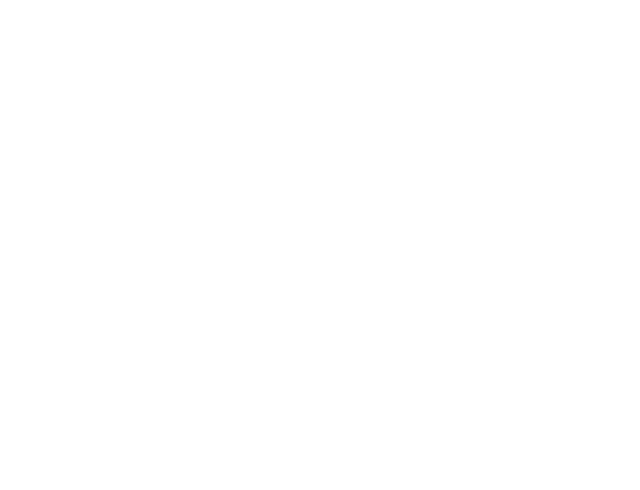
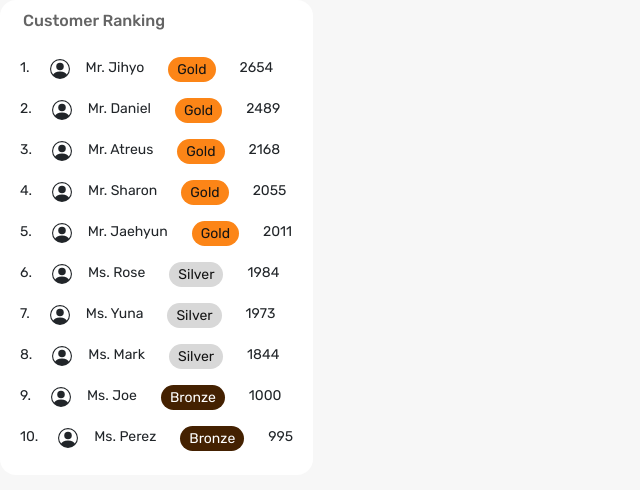
Before and after one commit to Capstone-MSIB-Altera-Batch-4/frontend_react, a React (Vite) app in the folder pos-capstone/: page /dashboard in a window 1280 px wide. Before the commit this address had no page. Shown: the top 490 px of the page, without its empty margins (0-640 px from the left). Built offline with nearby package versions, Linux system fonts and the light colour scheme; a web font is replaced by a local one.

Commit message:
component logic fix

```diff
--- a/pos-capstone/src/App.jsx
+++ b/pos-capstone/src/App.jsx
@@ -5,6 +5,7 @@
 import Login from './page/Login/Login';
 import { BrowserRouter as Router, Route,  Routes } from 'react-router-dom';
 import Landing from './page/Landing/Landing';
+import Dashboard from './page/Dashboard/Dashboard';
 
 
 function App() {
@@ -17,7 +18,7 @@
         <Routes>
           <Route path="/login" element={<Login />} />
           <Route path="/" element={<Landing />} />
-
+          <Route path="/dashboard" element={<Dashboard />} />
         </Routes>
       </Router>
 
--- a/pos-capstone/src/component/CustomerRanking/RangkingList.jsx
+++ b/pos-capstone/src/component/CustomerRanking/RangkingList.jsx
@@ -1,11 +1,27 @@
 import React from 'react'
 import RankingItem from './RankingItem'
+import './Styles/CustomerRanking.css'
+import { customerData } from '../../data/dashboardDummyData'
 
 const CustomerRanking = () => {
+  let number = 0;
+  let sortedData = customerData.sort((cust1, cust2) => (cust2.point - cust1.point));
   return (
-    <div>
-      {/* nnti dimap datanya */}
-      {/* <RankingItem point={} name={}/> */}
+    <div className='customer-ranking'>
+      <h4 className='title text-xl-left'>Customer Ranking</h4>
+    <div className='ranking-list'>
+     {sortedData?.slice(0, 10).map((customer) => {
+        return (
+          <div className='d-flex'>
+            <p className='max-w-fit number'>{number += 1}.</p>
+            <RankingItem
+              point={customer.point}
+              name={customer.name}
+            />
+          </div>
+        )
+     })}
+    </div>
     </div>
   )
 }
--- a/pos-capstone/src/component/CustomerRanking/RankingItem.jsx
+++ b/pos-capstone/src/component/CustomerRanking/RankingItem.jsx
@@ -1,8 +1,9 @@
 import React from 'react'
+import { PersonCircle } from 'react-bootstrap-icons'
 import RankingLabel from '../../element/RankingLabel/RankingLabel'
+import './Styles/CustomerRanking.css'
 
 const RankingItem = ({point, name}) => {
-  let number = 0;
   const getLabel = () => {
     if (point <= 1000) {
        return "bronze"
@@ -13,9 +14,9 @@
     }
   }
   return (
-    <div className='d-flex gap-4'>
-      <p>{number += 1}.</p>
-      <div className='d-flex gap-2'>
+    <div className='rank-item d-flex gap-4 ms-5 text-left'>
+      <div className='d-flex gap-3 py-auto'>
+        <PersonCircle className='person-icon'/>
         <p>{name}</p>
       </div>
       <RankingLabel variant={getLabel()} />
--- a/pos-capstone/src/component/CustomerRanking/Styles/CustimerRanking.css
+++ /dev/null
@@ -1,4 +0,0 @@
-// untuk RankingItem
-
-
-// untuk RankingList
--- /dev/null
+++ b/pos-capstone/src/component/CustomerRanking/Styles/CustomerRanking.css
@@ -0,0 +1,51 @@
+// untuk RankingList
+.ranking-list {
+    display: flex;
+    flex-direction: column;
+    gap: 500px;
+    font-family: 'Rubik';
+}
+
+.customer-ranking p {
+    font-family: 'Rubik';
+    font-size: 14px;
+}
+
+.title {
+    font-family: 'Rubik';
+    font-weight: 500;
+    font-size: 16px;
+    line-height: 24px;
+    color: #646464;
+    margin-bottom: 24px;
+    margin-left: -125px;
+    text-align: left !important;
+}
+
+.number {
+    font-family: 'Rubik';
+    margin-right: -28px;
+}
+
+.customer-ranking {
+    background: white;
+    display: flex;
+    flex-direction: column;
+    justify-content: center;
+    align-items: center;
+    padding: 20px;
+    isolation: isolate;
+    width: fit-content;
+    height: 475px;
+    border-radius: 16px;
+}
+
+// untuk RankingItem
+.rank-item p {
+    font-family: 'Rubik';
+}
+
+.person-icon {
+    width: 20px;
+    height: 24px;
+}
--- /dev/null
+++ b/pos-capstone/src/data/dashboardDummyData.js
@@ -0,0 +1,42 @@
+export const customerData = [
+    {
+        name: "Mr. Jihyo",
+        point: 2654,
+    },
+    {
+        name: "Mr. Atreus",
+        point: 2168,
+    },
+    {
+        name: "Mr. Jaehyun",
+        point: 2011,
+    },
+    {
+        name: "Ms. Yuna",
+        point: 1973,
+    },
+    {
+        name: "Ms. Mark",
+        point: 1844,
+    },
+    {
+        name: "Mr. Daniel",
+        point: 2489,
+    },
+    {
+        name: "Mr. Sharon",
+        point: 2055,
+    },
+    {
+        name: "Ms. Rose",
+        point: 1984,
+    },
+    {
+        name: "Ms. Perez",
+        point: 995,
+    },
+    {
+        name: "Ms. Joe",
+        point: 1000,
+    },
+];
--- a/pos-capstone/src/element/RankingLabel/RankingLabel.css
+++ b/pos-capstone/src/element/RankingLabel/RankingLabel.css
@@ -1,17 +1,25 @@
 .label-style {
-    padding: 2px 8px;
+    display: flex;
+    padding: 2px 9px;
     font-size: 12px;
     border-radius: 16px;
+    /* line-height: 20px; */
+    text-align: center;
+    align-items: center;
+    font-family: 'Rubik';
 }
 
 .gold-style {
-
+    background: #FC8517;
+    color: #141414;
 }
 
 .silver-style {
-
+    background: #D8D8D8;
+    color: #141414;
 }
 
 .bronze-style {
-
+    background: #442101;
+    color: white;
 }
--- a/pos-capstone/src/element/RankingLabel/RankingLabel.jsx
+++ b/pos-capstone/src/element/RankingLabel/RankingLabel.jsx
@@ -31,9 +31,9 @@
   }
 
   return (
-    <div className={`label-style ${getColor()}`}>
+    <p className={`label-style ${getColor()}`}>
       {getTextLabel()}
-    </div>
+    </p>
   )
 }
 
--- a/pos-capstone/src/page/Dashboard/Dashboard.jsx
+++ b/pos-capstone/src/page/Dashboard/Dashboard.jsx
@@ -1,9 +1,12 @@
 import React from 'react'
 import './Dashboard.style.css'
+import CustomerRanking from '../../component/CustomerRanking/RangkingList'
 
 const Dashboard = () => {
   return (
-    <div>Dashboard</div>
+    <div className='dashboad-page'>
+      <CustomerRanking />
+    </div>
   )
 }
 
--- a/pos-capstone/src/page/Dashboard/Dashboard.style.css
+++ b/pos-capstone/src/page/Dashboard/Dashboard.style.css
@@ -0,0 +1,4 @@
+body {
+    font-family: 'Rubik';
+    background: #F7F7F7;
+}
```
Also changed, not shown: 1 other file (tests, documents, lock files or other folders).
